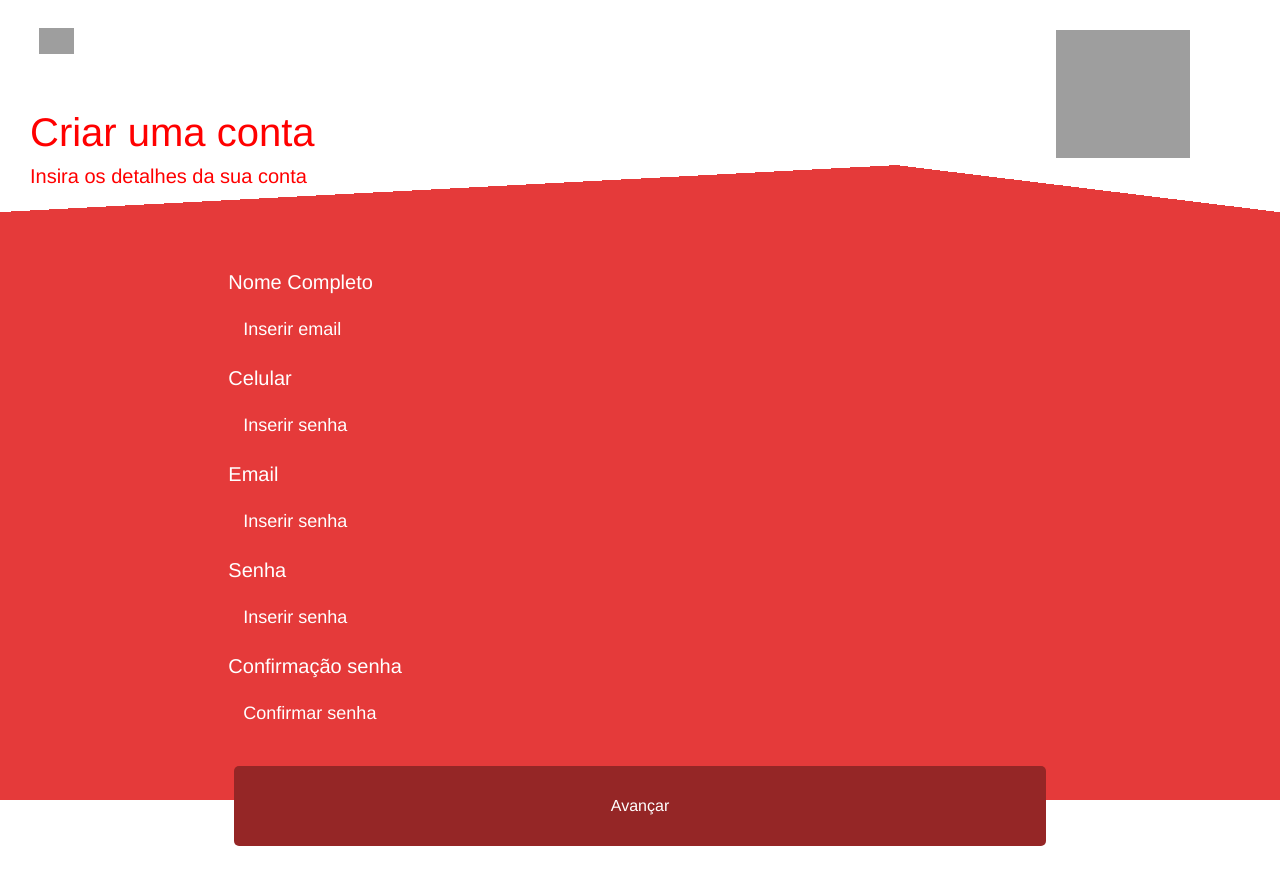
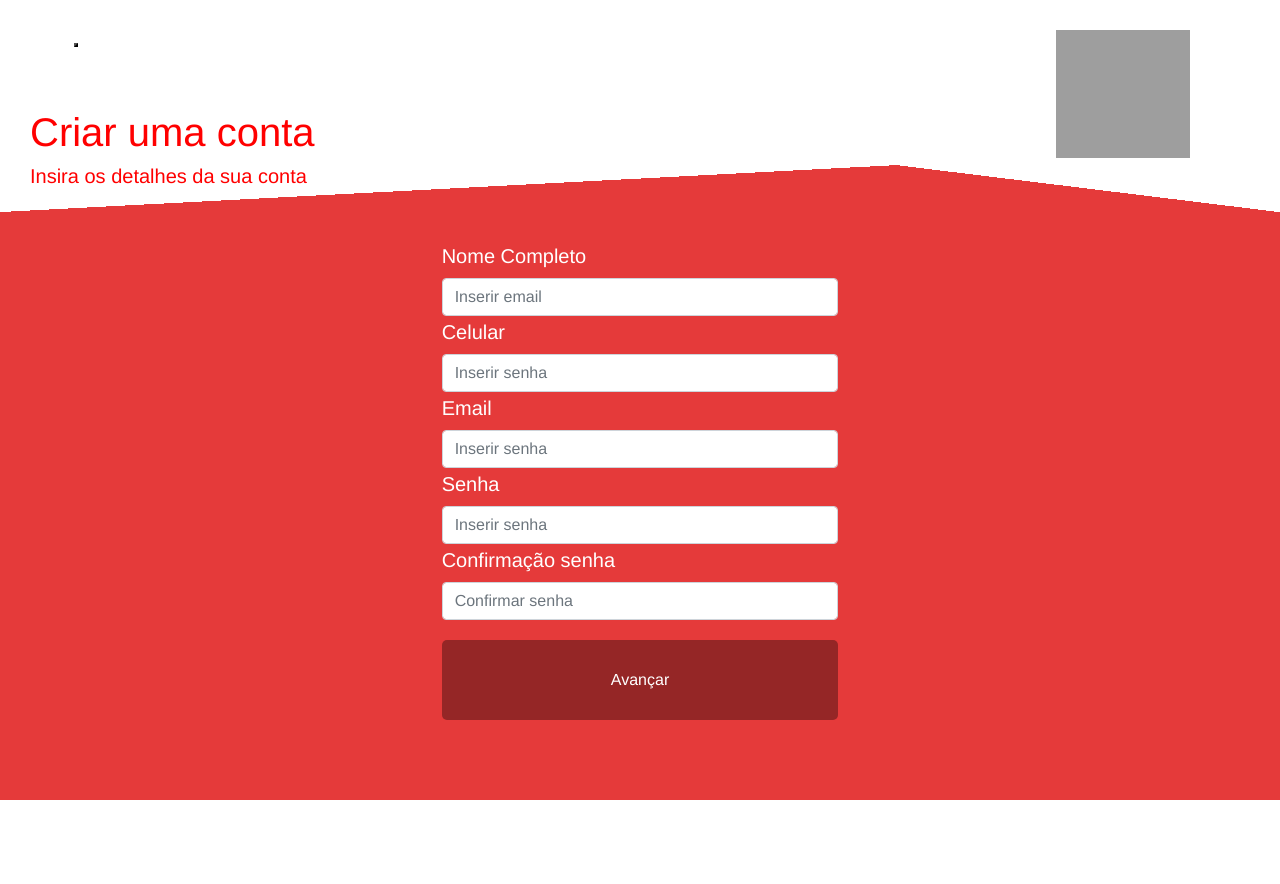
Before and after one commit to ivanPechim/doe-mais-vida, a Vue app: page /CadastroUsuario in a window 1280 px wide. Shown: the top 884 px of the page. Built offline with nearby package versions, Linux system fonts and the light colour scheme; grey boxes are pictures that could not be loaded.

Commit message:
Ajustado

```diff
--- a/src/components/Autenticacao/CadastroUsuario.vue
+++ b/src/components/Cadastros/CadastroUsuario.vue
@@ -87,7 +87,7 @@ export default {
 };
 </script>
 
-<style scoped>
+<style>
 .fundao {
 	background-color: #e53a3a;
 	width: 100%;
@@ -140,7 +140,7 @@ export default {
 
 .form {
 	color: white;
-	width: 100%;
+	width: 50%;
 	height: 100vh;
 	position: absolute;
 	top: 30%;
--- a/src/router/index.js
+++ b/src/router/index.js
@@ -3,8 +3,8 @@ import Login from '../components/Autenticacao/Login.vue';
 import VueRouter from 'vue-router';
 import RecuperarConta from '../components/RecuperarConta.vue';
 import CriacaoUsuario from '../components/CriacaoUsuario.vue';
-import CadastroUsuario from '../components/Autenticacao/CadastroUsuario.vue';
-import RecuperaConta from '../components/Autenticacao/RecuperaConta.vue';
+import CadastroUsuario from '../components/Cadastros/CadastroUsuario.vue';
+import RecuperaConta from '../components/Cadastros/RecuperaConta.vue';
 import Home from '../components/Home.vue';
 
 Vue.use(VueRouter)
```
Also changed, not shown: src/components/Cadastros/Login.vue (renamed from src/components/Autenticacao/Login.vue), src/components/Cadastros/RecuperaConta.vue (renamed from src/components/Autenticacao/RecuperaConta.vue).
